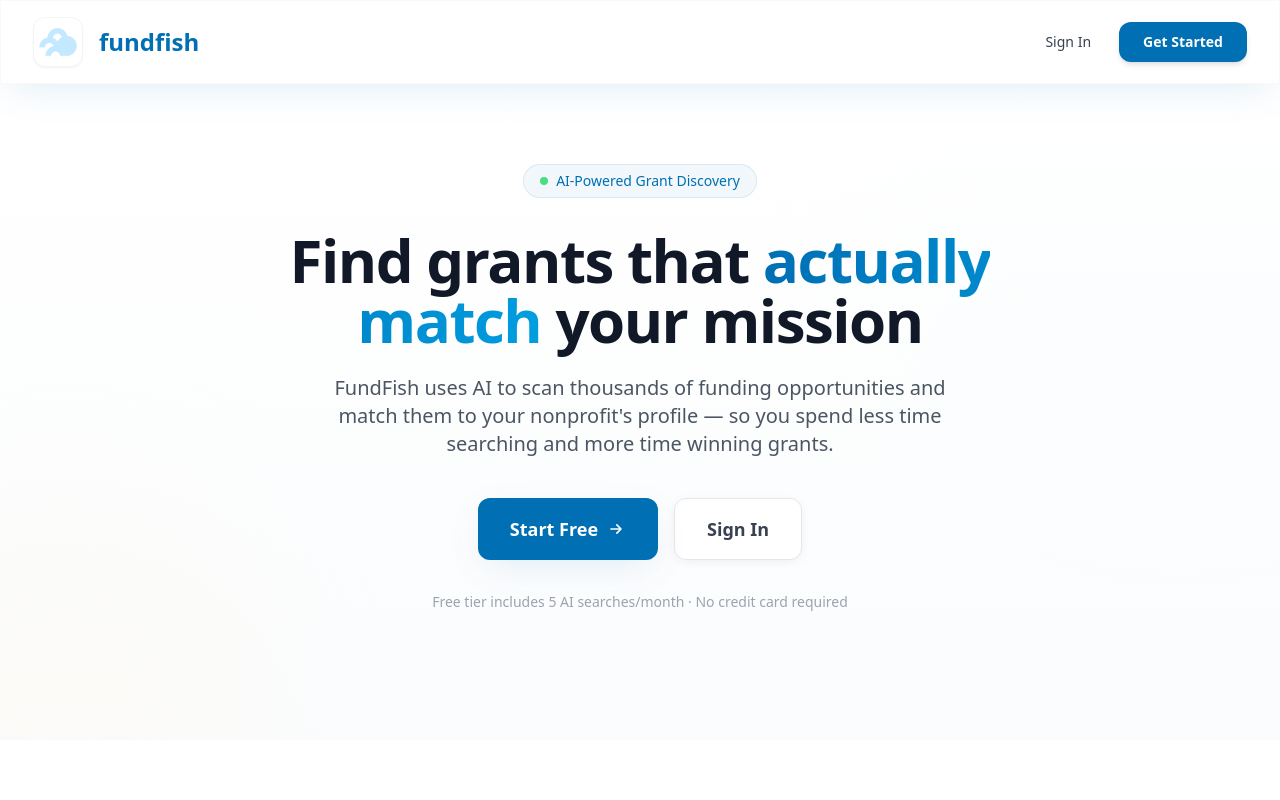
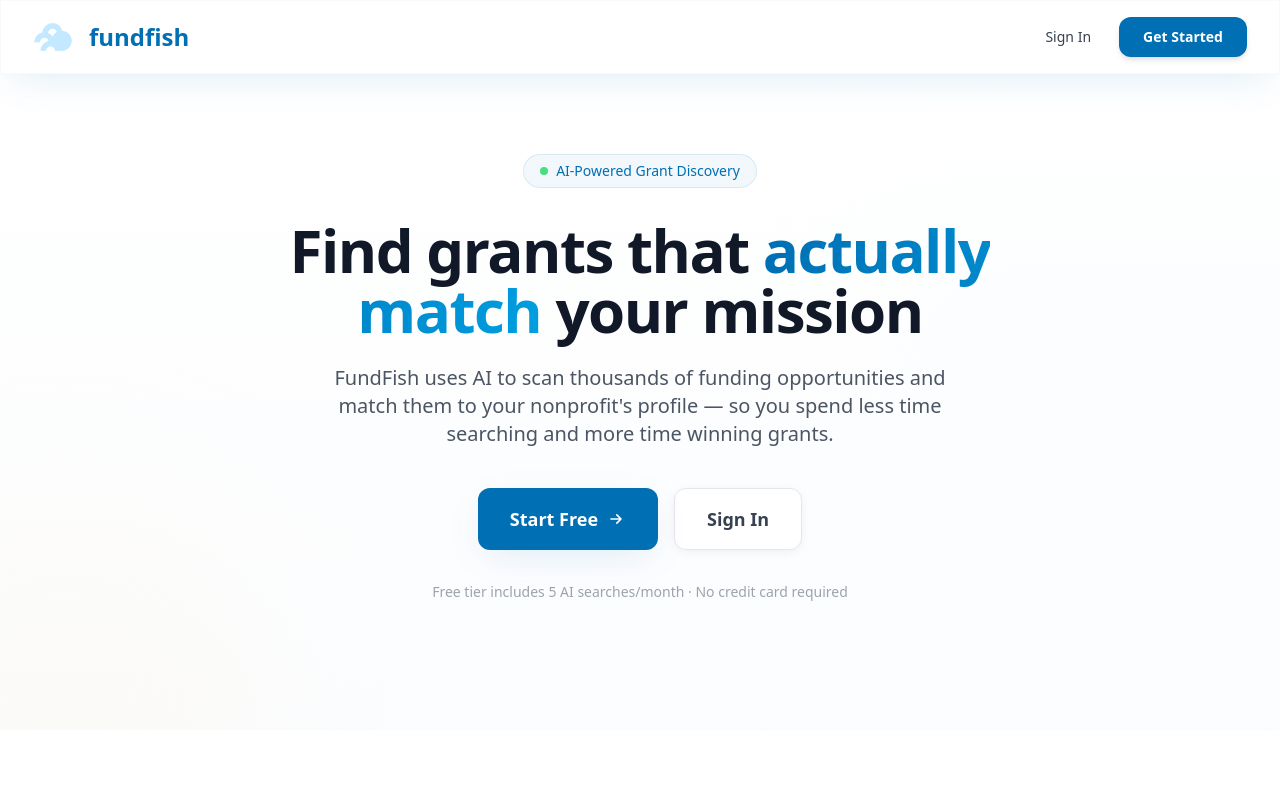
Before and after one commit to Ayaan-P/per-scholas-capstone, a Next.js app in the folder frontend/: page / in a window 1280 px wide. Shown: the top 800 px of the page. Built offline with nearby package versions, Linux system fonts and the light colour scheme; no server answers.

Commit message:
Fix logo: Round image directly without container
Since logo is white square, adding white container created hard line.
Now just rounds the image itself with rounded-xl class.

```diff
--- a/frontend/src/components/Header.tsx
+++ b/frontend/src/components/Header.tsx
@@ -36,8 +36,8 @@ export function Header() {
           {/* Logo */}
           <div className="flex items-center space-x-2 sm:space-x-4">
             <Link href="/" className="flex items-center space-x-2 sm:space-x-4 group">
-              <div className="relative bg-white rounded-xl p-1 shadow-sm border border-gray-100">
-                <Image src="/logo.png" alt="FundFish Logo" width={40} height={40} className="h-8 sm:h-10 w-auto transition-transform duration-300 group-hover:scale-110" />
+              <div className="relative">
+                <Image src="/logo.png" alt="FundFish Logo" width={40} height={40} className="h-8 sm:h-10 w-auto rounded-xl transition-transform duration-300 group-hover:scale-110" />
               </div>
               <h1 className="text-xl sm:text-2xl font-bold text-perscholas-primary">fundfish</h1>
             </Link>
```
